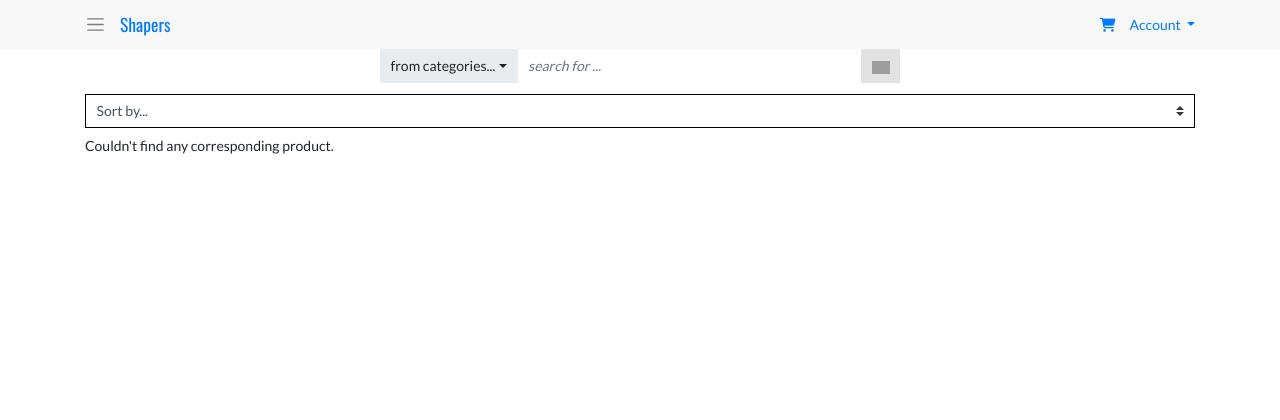
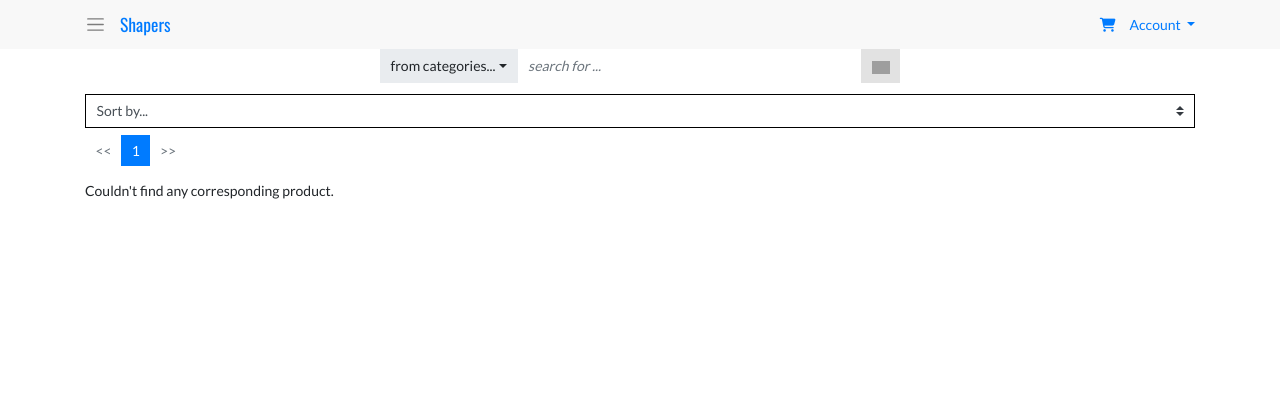
Before and after one commit to ekairos/shapers, a Django app: page /store/?category=marvel in a window 1280 px wide. Shown: the top 420 px of the page. Run offline with Django 3.2, Linux system fonts and the light colour scheme; data comes from the database, SQL or seed files in the repository; some libraries are stand-ins or nearby versions; grey boxes are pictures that could not be loaded.

Commit message:
Added pagination for Store's products, persistent search data !

```diff
--- /dev/null
+++ b/store/templates/store/includes/pagination.html
@@ -0,0 +1,55 @@
+<ul class="pagination">
+
+  {% if page.has_previous %}
+  <li class="page-item">
+    <a class="page-link border-0" href="{% url 'store' %}?page=1" aria-label="First">
+  {% else %}
+  <li class="page-item disabled">
+    <a class="page-link border-0" href="#" aria-label="First">
+  {% endif %}
+      <span><<</span>
+      <span class="sr-only">First</span>
+    </a>
+  </li>
+
+  {% if page.has_previous %}
+    <li class="page-item">
+      <a class="page-link border-0" href="{% url 'store' %}?page={{ page.previous_page_number }}" aria-label="Previous">
+        <span><</span>
+        <span class="sr-only">Previous</span>
+      </a>
+    </li>
+  {% endif %}
+
+  {% for p in page.paginator.page_range %}
+    {% if page.number == p %}
+      <li class="page-item active">
+        {% else %}
+      <li class="page-item">
+    {% endif %}
+  <a class="page-link border-0" href="?page={{ p }}">{{ p }}</a>
+  </li>
+  {% endfor %}
+
+  {% if page.has_next %}
+    <li class="page-item">
+      <a class="page-link border-0" href="{% url 'store' %}?page={{ page.next_page_number }}" aria-label="Next">
+        <span>></span>
+        <span class="sr-only">Next</span>
+      </a>
+    </li>
+  {% endif %}
+
+  {% if page.has_next %}
+  <li class="page-item">
+    <a class="page-link border-0" href="{% url 'store' %}?page={{ page.paginator.num_pages }}" aria-label="Last">
+  {% else %}
+  <li class="page-item disabled">
+    <a class="page-link border-0" href="#" aria-label="Last">
+  {% endif %}
+      <span>>></span>
+      <span class="sr-only">Last</span>
+    </a>
+  </li>
+
+</ul>
--- a/store/templates/store/store.html
+++ b/store/templates/store/store.html
@@ -32,10 +32,16 @@
       </p>
     {% endif %}
 
+    {# PAGINATION #}
+    {% include 'store/includes/pagination.html' %}
+
   </header>
+
+  {# PAGINATION PRODUCTS #}
   <main class="container mb-3">
+
     <div class="row">
-      {% for product in products %}
+      {% for product in page %}
         <article class="col-12 col-md-4 d-md-flex">
           <div class="row">
             <section class="col-6 col-md-12">
@@ -61,6 +67,7 @@
         {% endif %}
       {% endfor %}
     </div>
+
   </main>
 {% endblock %}
 
--- a/store/views.py
+++ b/store/views.py
@@ -1,6 +1,7 @@
 from django.shortcuts import render, get_object_or_404
 from .models import Product
 from django.db.models import Q
+from django.core.paginator import Paginator
 
 
 def store(request):
@@ -12,11 +13,20 @@ def store(request):
     query_categories = None
     query_sorting = None
 
+    # Keep products per page %3 aligned with BS grid
+    per_page = 9
+    p = Paginator(products, per_page=per_page)
+
     if request.GET:
 
         if 'category' in request.GET:
             query_categories = request.GET['category'].split(',')
             products = products.filter(category__name__in=query_categories)
+            request.session['search_category'] = query_categories
+
+        elif 'search_category' in request.session:
+            products = products.filter(
+                category__name__in=request.session['search_category'])
 
         if 'q' in request.GET:
             query_string = request.GET['q']
@@ -39,11 +49,26 @@ def store(request):
                 query_sorting = f'{sort}_{sort_direction}'
             products = products.order_by(sort_by)
 
+            request.session['sort_by'] = sort_by
+
+        elif 'sort_by' in request.session:
+            products = products.order_by(request.session['sort_by'])
+
+        p = Paginator(products, per_page=per_page)
+
+        if 'page' in request.GET:
+            page = p.get_page(request.GET['page'])
+        else:
+            page = p.get_page(1)
+    else:
+        page = p.get_page(1)
+
     context = {
         'products': products,
         'query_string': query_string,
         'query_categories': query_categories,
         'query_sorting': query_sorting,
+        'page': page,
     }
 
     return render(request, 'store/store.html', context=context)
```
